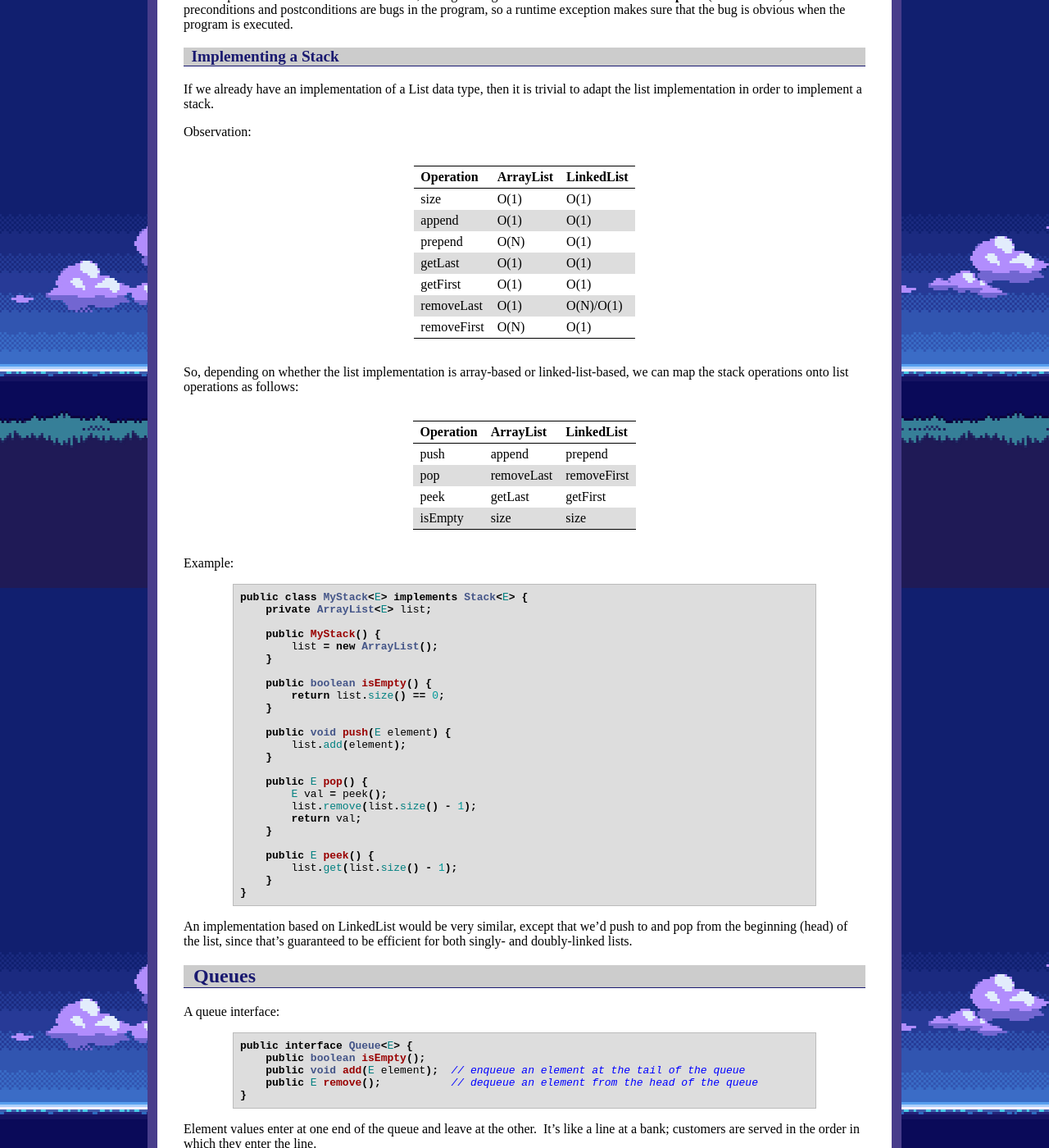
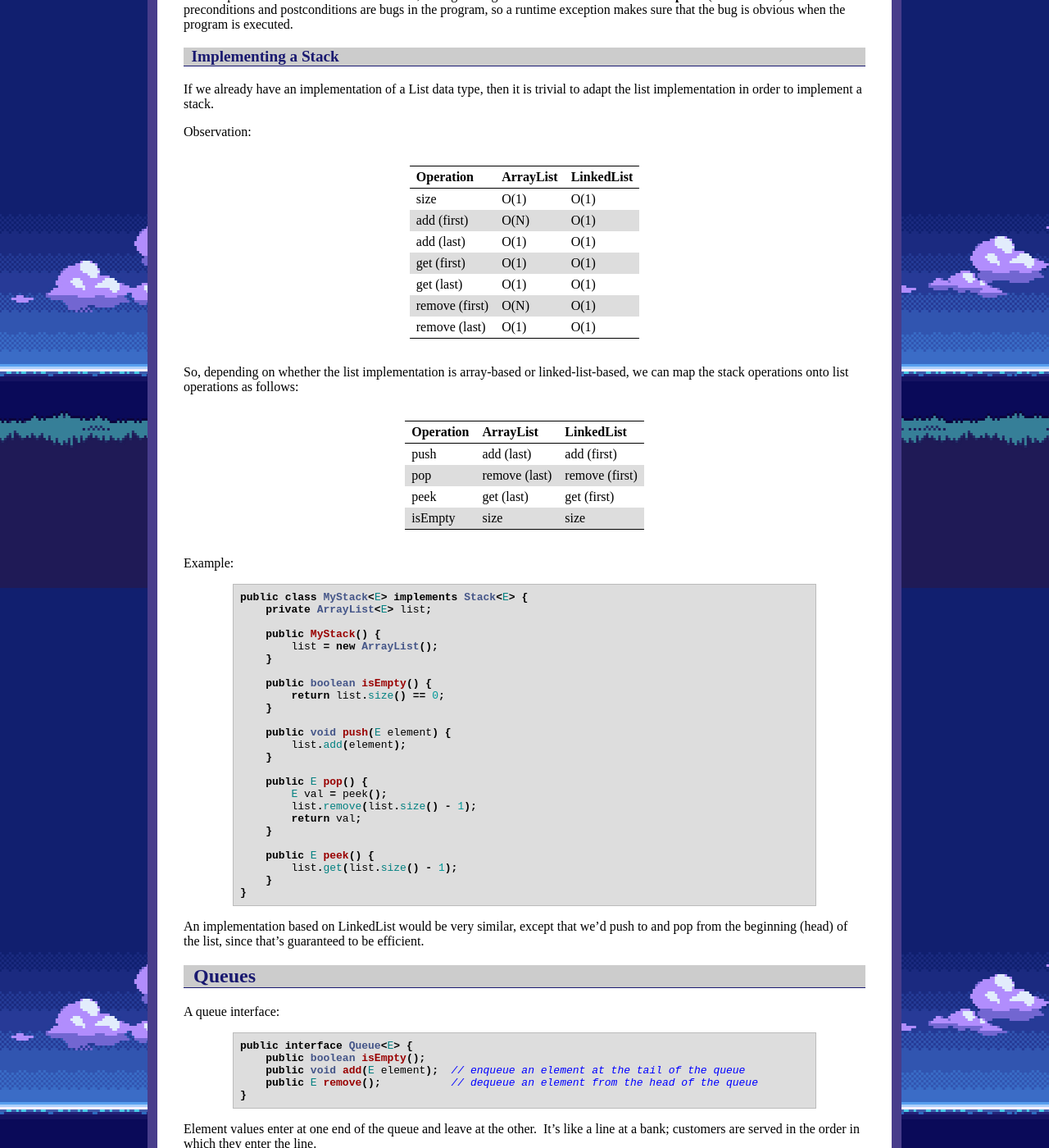
Before and after one commit to ycpcs/cs201-spring2020, a Jekyll site: the page built from lectures/lecture18.md, in a window 1280 px wide and 1400 px high, scrolled down 1983 px. Shown: the whole window at 82% size. Built offline with Jekyll 4.4.1, drawn with Linux system fonts in a browser that asks for light colours; some of the changed text lies outside the part shown.

Commit message:
update lecture 18
update lecture 18

```diff
--- a/lectures/lecture18.md
+++ b/lectures/lecture18.md
@@ -96,20 +96,20 @@ Observation:
 > Operation | ArrayList | LinkedList
 > --------- | --------- | ----------
 > size | O(1) | O(1)
-> append | O(1) | O(1)
-> prepend | O(N) | O(1)
-> getLast | O(1) | O(1)
-> getFirst | O(1) | O(1)
-> removeLast | O(1) | O(N)/O(1)
-> removeFirst | O(N) | O(1)
+> add (first) | O(N) | O(1)
+> add (last) | O(1) | O(1)
+> get (first) | O(1) | O(1)
+> get (last) | O(1) | O(1)
+> remove (first) | O(N) | O(1)
+> remove (last) | O(1) | O(1)
 
 So, depending on whether the list implementation is array-based or linked-list-based, we can map the stack operations onto list operations as follows:
 
 > Operation | ArrayList | LinkedList
 > --------- | --------- | ----------
-> push | append | prepend
-> pop | removeLast | removeFirst
-> peek | getLast | getFirst
+> push | add (last) | add (first)
+> pop | remove (last) | remove (first)
+> peek | get (last) | get (first)
 > isEmpty | size | size
 
 Example:
@@ -142,7 +142,7 @@ public class MyStack<E> implements Stack<E> {
 }
 {% endhighlight %}
 
-An implementation based on LinkedList would be very similar, except that we'd push to and pop from the beginning (head) of the list, since that's guaranteed to be efficient for both singly- and doubly-linked lists.
+An implementation based on LinkedList would be very similar, except that we'd push to and pop from the beginning (head) of the list, since that's guaranteed to be efficient.
 
 Queues
 ------
```
Also changed, not shown: other parts of lectures/lecture18.md (+1 -1 lines).
